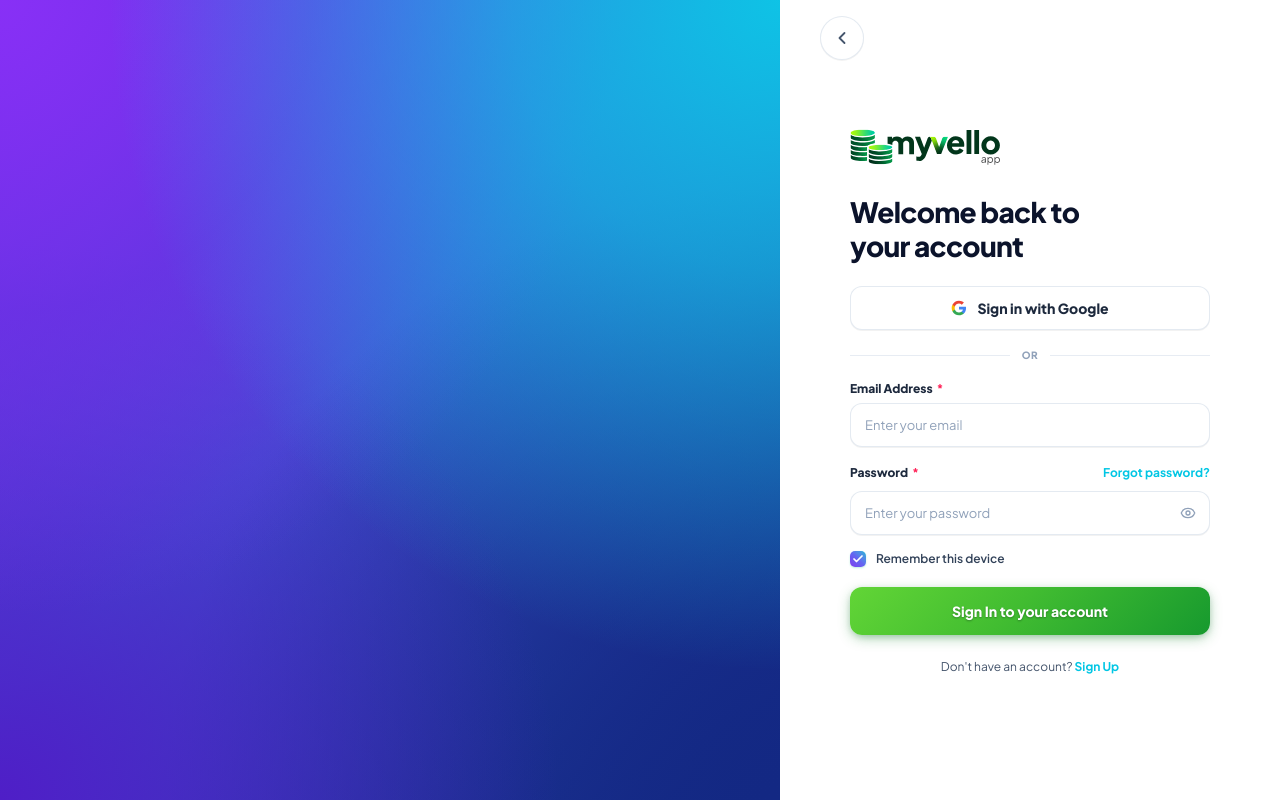
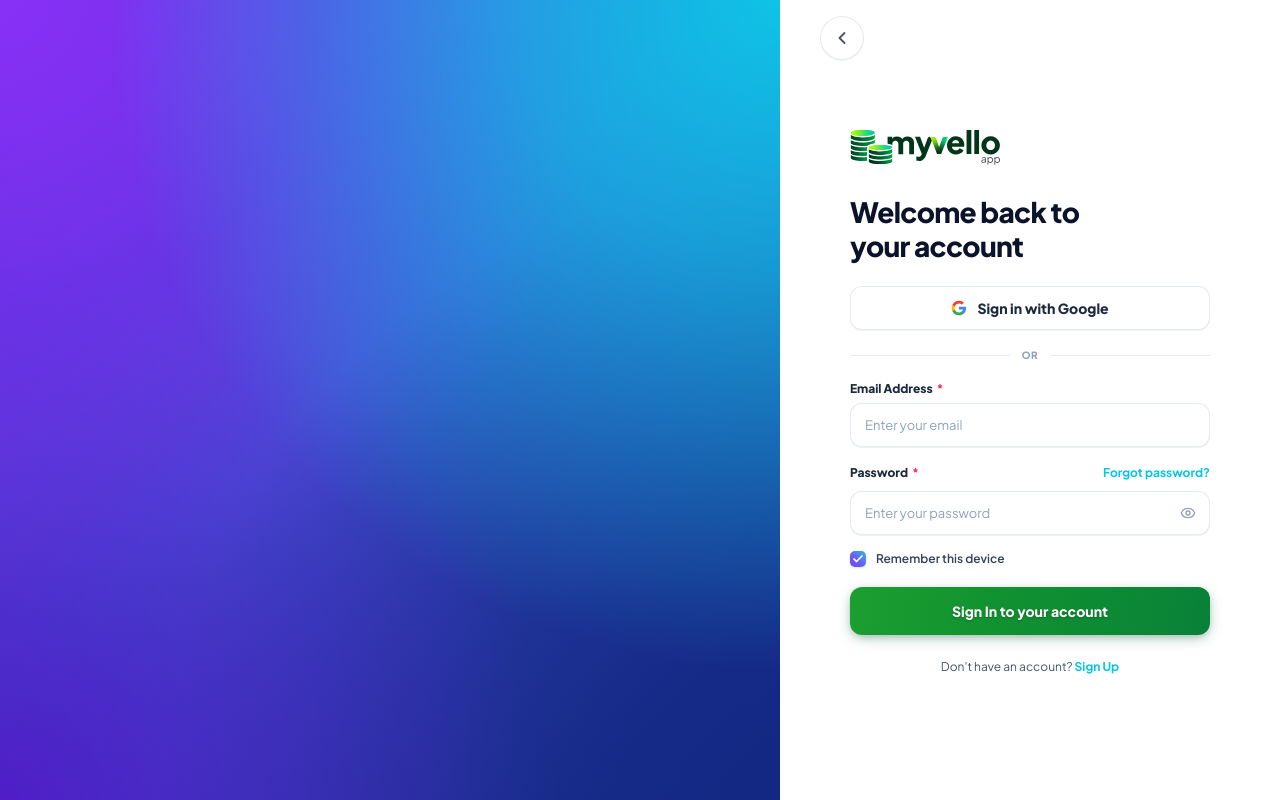
Before and after one commit to myvelloapp/myvello-frontend, a Next.js app: page /login in a window 1280 px wide. Built offline with nearby package versions, Linux system fonts and the light colour scheme; no server answers.

Commit message:
feat(design): align button normal and hover gradients to exact reference images

```diff
--- a/src/app/globals.css
+++ b/src/app/globals.css
@@ -17,6 +17,11 @@
   --success: #16A34A;
   --warning: #F59E0B;
   --danger: #DC2626;
+
+  /* Button Gradients: Normal (Image 1) & Hover (Image 2) */
+  --btn-gradient: linear-gradient(98deg, #1C9E30 0%, #119230 20%, #0A8537 45%, #02703D 70%, #005E35 100%);
+  --btn-gradient-hover: linear-gradient(98deg, #4CBF2B 0%, #3EB42A 25%, #2DA529 55%, #1F9628 80%, #168D27 100%);
+  --btn-gradient-active: linear-gradient(98deg, #168A29 0%, #0E7F29 20%, #08732E 45%, #015E33 70%, #004D2B 100%);
 }
 
 html, body {
@@ -166,14 +171,14 @@ body {
   transform: translate3d(0, 0, 0);
 }
 
-/* Premium Grassy Emerald-to-Forest Gradient Button (with Crisp White Typography) */
+/* Premium Emerald-to-Spruce Button (Normal: Image 1, Hover: Image 2) */
 .btn-gradient-glow,
 .bg-btn-gradient {
-  background-image: linear-gradient(135deg, #62D536 0%, #42BD31 24%, #14972E 55%, #02753F 80%, #005832 100%) !important;
+  background-image: linear-gradient(98deg, #1C9E30 0%, #119230 20%, #0A8537 45%, #02703D 70%, #005E35 100%) !important;
   background-size: 200% auto;
   color: #FFFFFF !important;
   font-weight: 800;
-  box-shadow: 0 4px 14px -2px rgba(16, 133, 39, 0.42), 0 2px 6px -1px rgba(0, 74, 42, 0.18) !important;
+  box-shadow: 0 4px 14px -2px rgba(0, 94, 53, 0.38), 0 2px 6px -1px rgba(0, 0, 0, 0.12) !important;
   text-shadow: 0 1px 2px rgba(0, 30, 15, 0.35);
   transition: all 0.25s cubic-bezier(0.16, 1, 0.3, 1);
   position: relative;
@@ -182,17 +187,16 @@ body {
 
 .btn-gradient-glow:hover,
 .bg-btn-gradient:hover {
-  background-image: linear-gradient(135deg, #50C22B 0%, #35AD2A 24%, #0F8527 55%, #016535 80%, #004A2A 100%) !important;
+  background-image: linear-gradient(98deg, #4CBF2B 0%, #3EB42A 25%, #2DA529 55%, #1F9628 80%, #168D27 100%) !important;
   background-position: right center;
-  box-shadow: 0 6px 22px -2px rgba(0, 74, 42, 0.48), 0 3px 8px -1px rgba(0, 0, 0, 0.22) !important;
+  box-shadow: 0 6px 22px -2px rgba(45, 165, 41, 0.5), 0 3px 8px -1px rgba(22, 141, 39, 0.25) !important;
   transform: translateY(-1px);
 }
 
 .btn-gradient-glow:active,
 .bg-btn-gradient:active {
-  background-image: linear-gradient(135deg, #43AA24 0%, #2D9424 24%, #0B6F20 55%, #01542C 80%, #003B21 100%) !important;
   transform: scale(0.98);
-  box-shadow: 0 2px 8px -1px rgba(0, 74, 42, 0.35) !important;
+  box-shadow: 0 2px 8px -1px rgba(0, 94, 53, 0.3) !important;
 }
 
 .btn-gradient-glow:disabled,
@@ -202,7 +206,7 @@ body {
   opacity: 0.55 !important;
   cursor: not-allowed !important;
   transform: none !important;
-  box-shadow: 0 2px 6px -1px rgba(0, 74, 42, 0.2) !important;
+  box-shadow: 0 2px 6px -1px rgba(0, 94, 53, 0.2) !important;
   pointer-events: none;
 }
 
```
